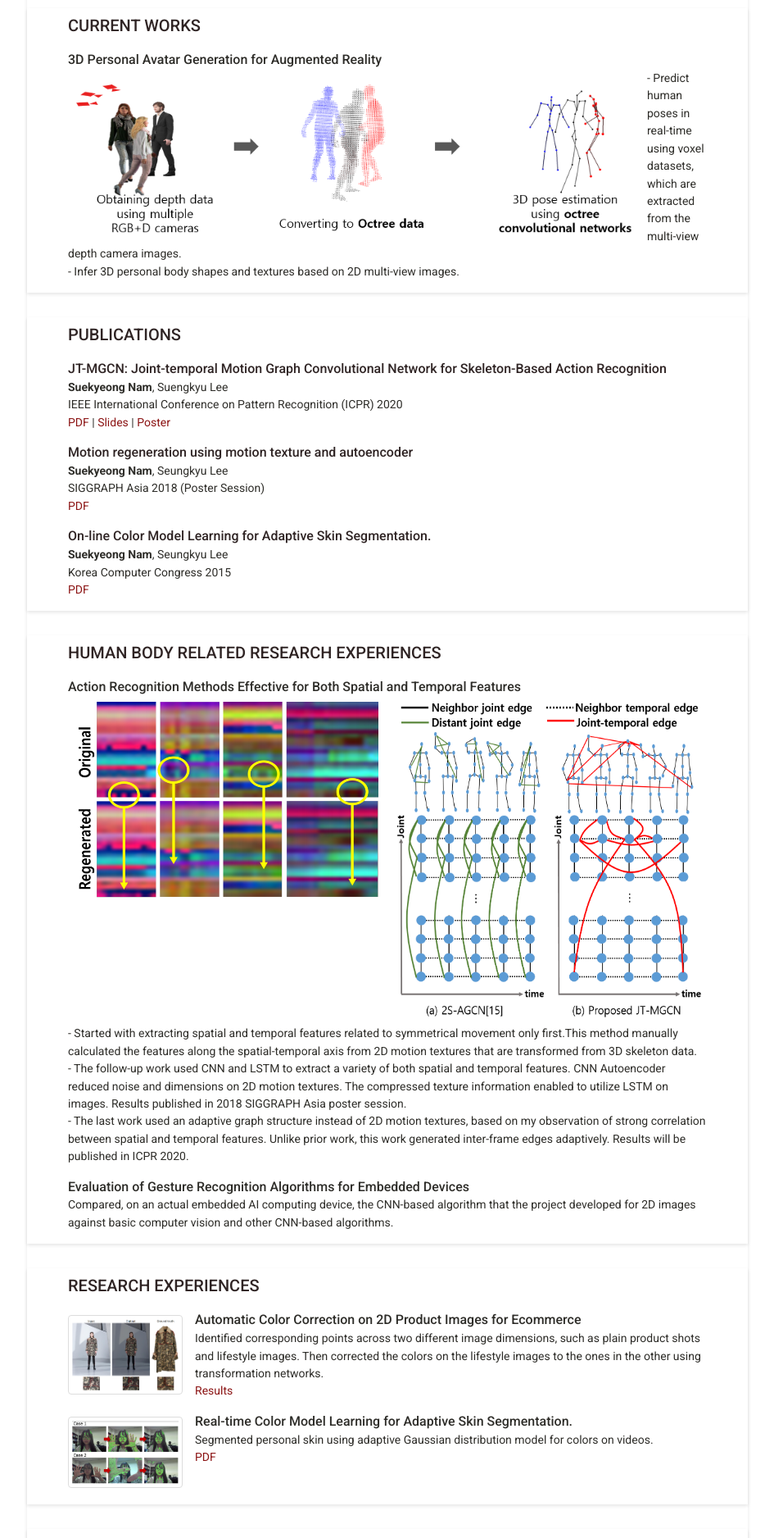
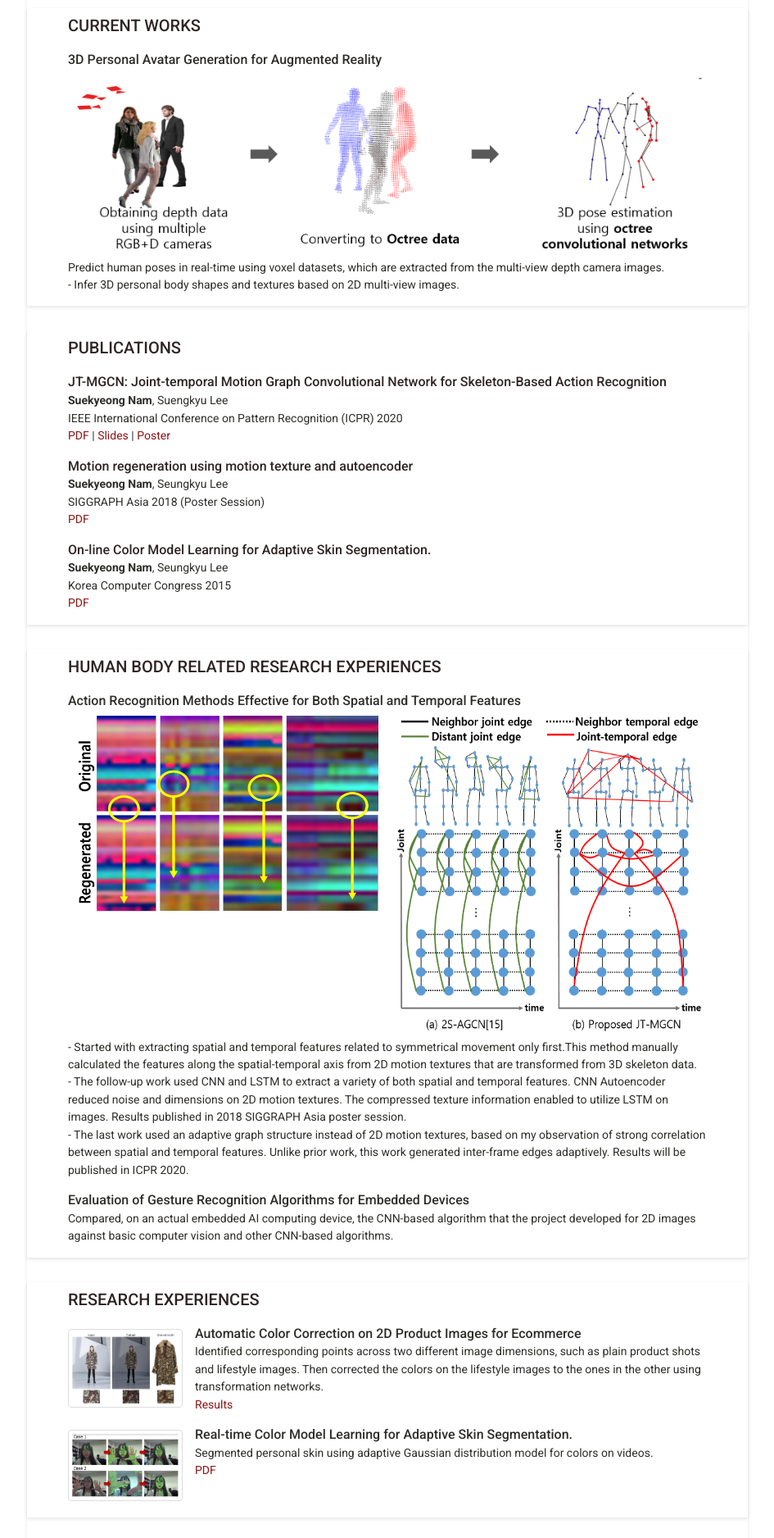
Before and after one commit to SuekyeongNam/SuekyeongNam.github.io, a Jekyll site: the page built from index.html, in a window 1280 px wide. Shown: the part 340-2216 px from the top of the page at 82% size, without its empty margins (167-1112 px from the left). Built offline with Jekyll 4.4.1, drawn with Linux system fonts in a browser that asks for light colours; some web fonts are replaced.

Commit message:
add current research image

```diff
--- a/_includes/current.html
+++ b/_includes/current.html
@@ -12,8 +12,8 @@
           </a>
         </span><br>
         <span>
-          <div style="width:700px; border:0px; float:left; margin-right:7px;">
-            <img src="{{site.baseurl}}/assets/images/current.PNG" align="center" style="width:700px;"/>
+          <div style="width:770px; border:0px; float:left; margin-right:0px;">
+            <img src="{{site.baseurl}}/assets/images/current.PNG" align="center" style="width:770px;"/>
           </div>
         </span>
         <span class="summary">
```
